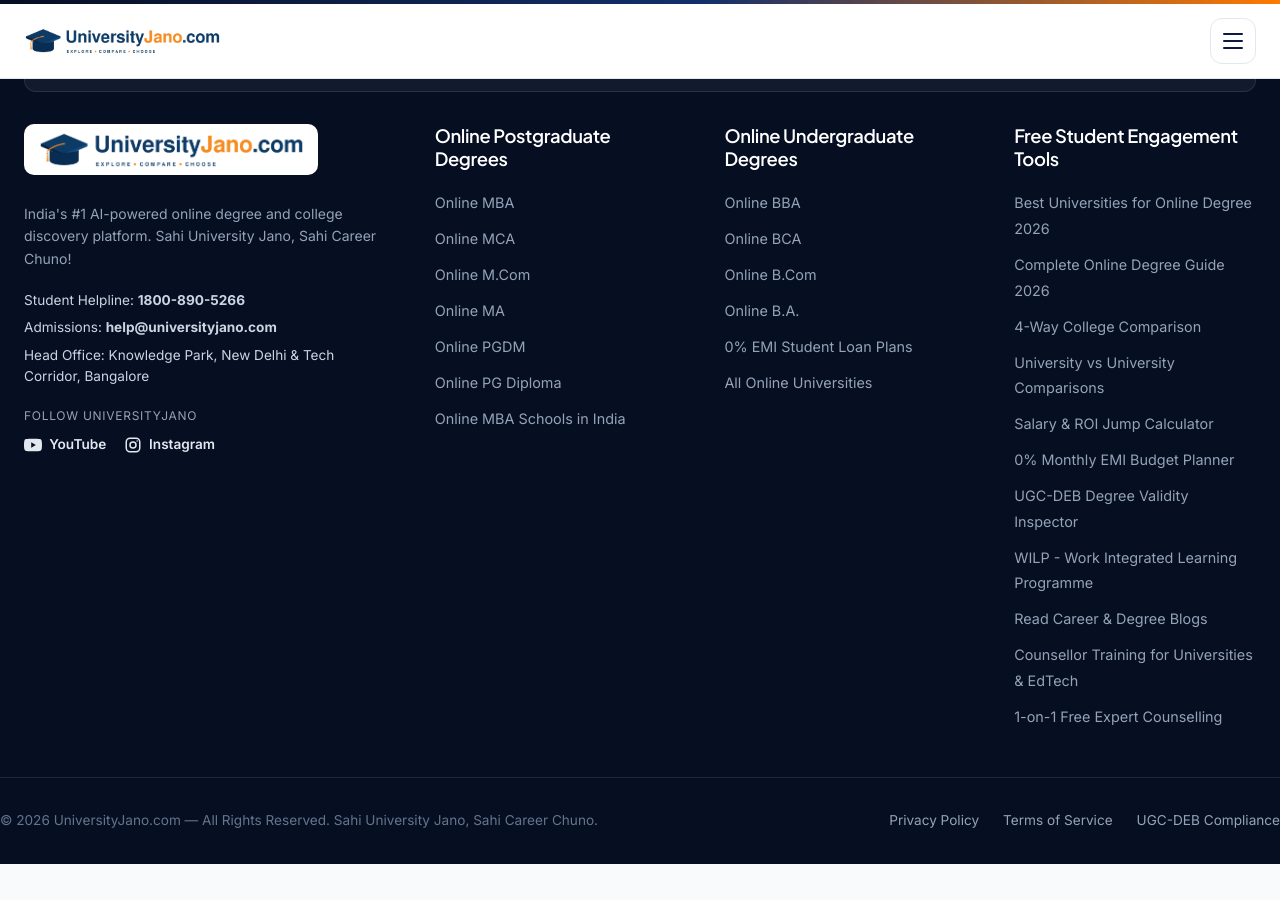
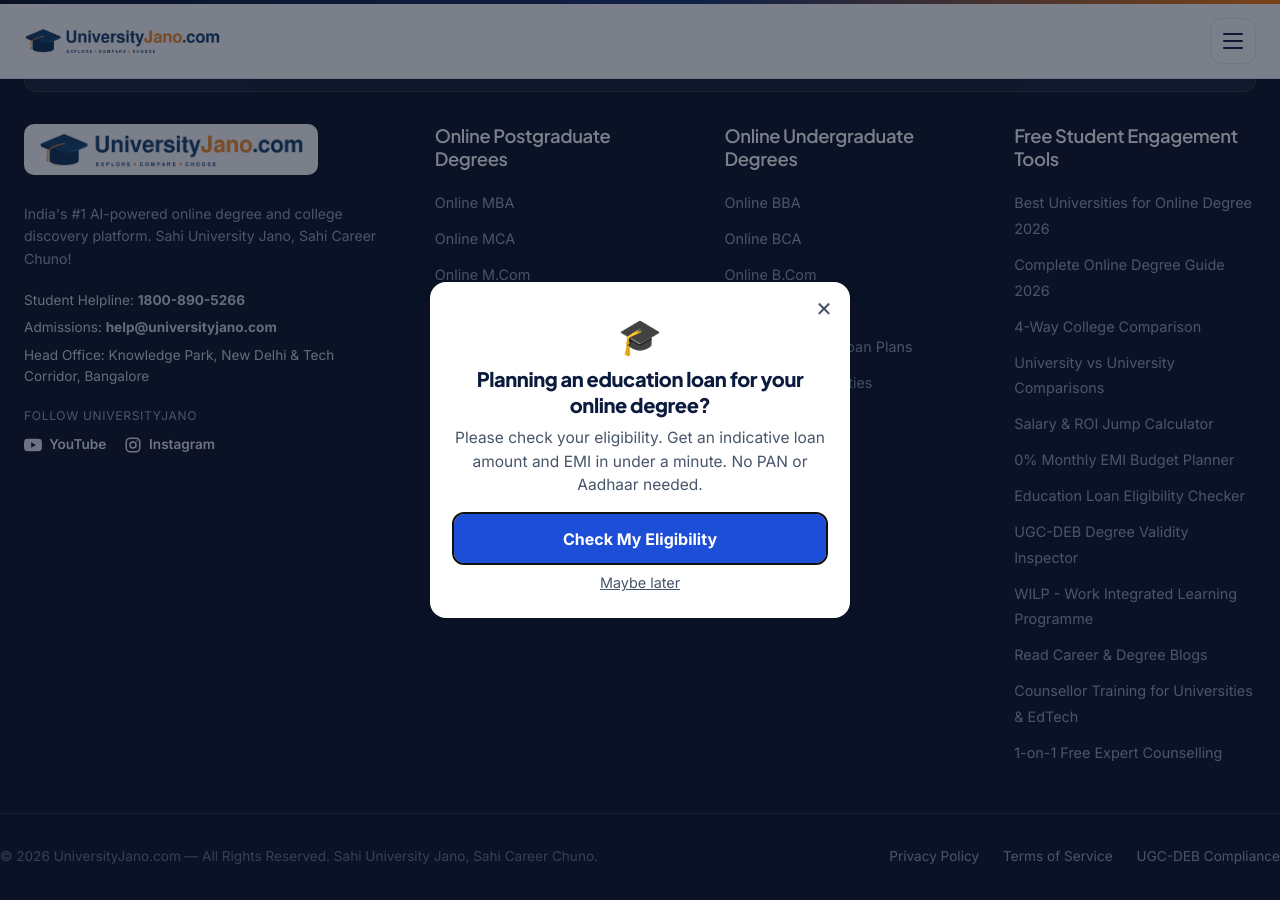
Before and after one commit to ankitpandeybdm/universityjano, a Jekyll site: the page built from privacy-policy.html, in a window 1280 px wide and 900 px high, scrolled down 1659 px. Built offline with Jekyll 4.4.1, drawn with Linux system fonts in a browser that asks for light colours; before the commit the page ends 2523 px from its top, so only the background shows below that.

Commit message:
Add files via upload

```diff
--- a/_includes/site-footer.html
+++ b/_includes/site-footer.html
@@ -55,6 +55,7 @@
           <li><a href="{{ '/vs/' | relative_url }}">University vs University Comparisons</a></li>
           <li><a href="{{ '/roi-calculator.html' | relative_url }}">Salary &amp; ROI Jump Calculator</a></li>
           <li><a href="{{ '/emi-calculator.html' | relative_url }}">0% Monthly EMI Budget Planner</a></li>
+          <li><a href="{{ '/loan-eligibility-checker.html' | relative_url }}">Education Loan Eligibility Checker</a></li>
           <li><a href="{{ '/ugc-verifier.html' | relative_url }}">UGC-DEB Degree Validity Inspector</a></li>
           <li><a href="{{ '/wilp.html' | relative_url }}">WILP - Work Integrated Learning Programme</a></li>
           <li><a href="{{ '/blog/' | relative_url }}">Read Career &amp; Degree Blogs</a></li>
@@ -73,3 +74,4 @@
     </div>
   </div>
 </footer>
+<script src="{{ '/js/eligibility-popup.js' | relative_url }}" defer></script>
```
